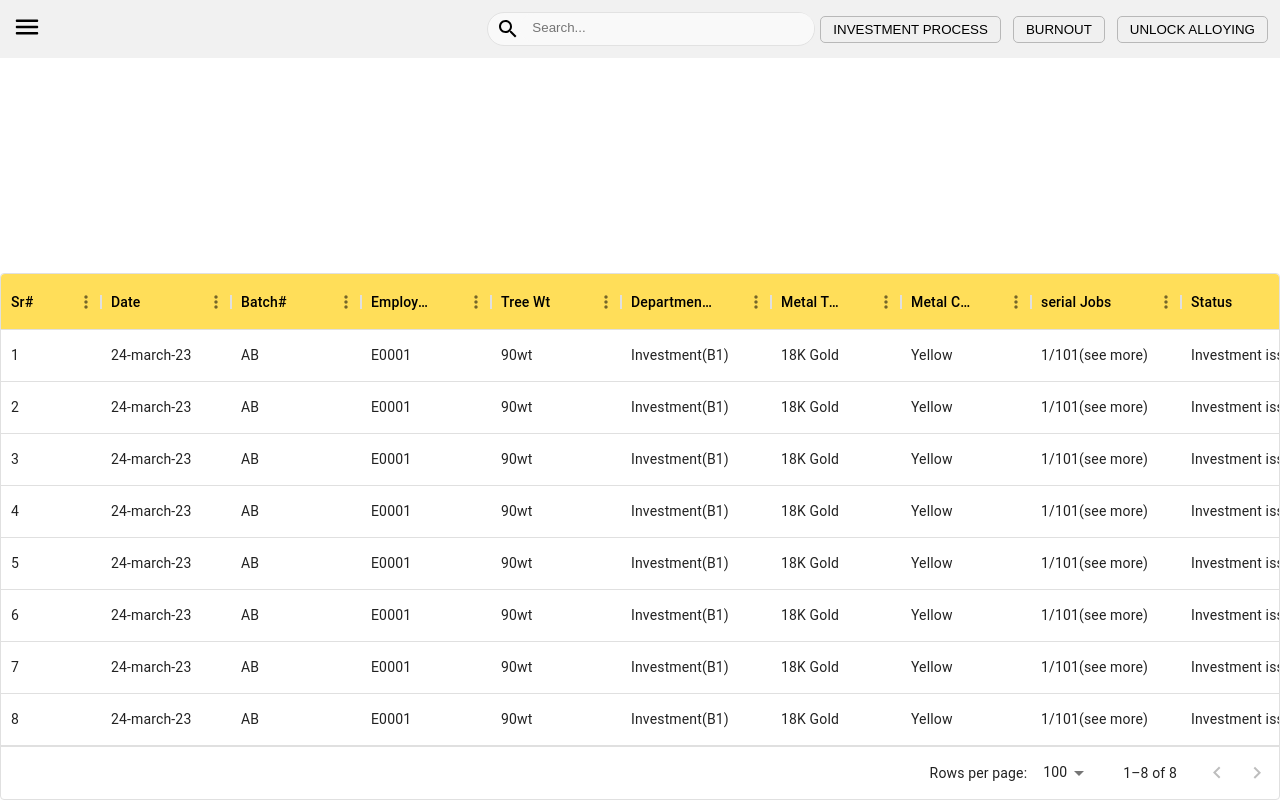
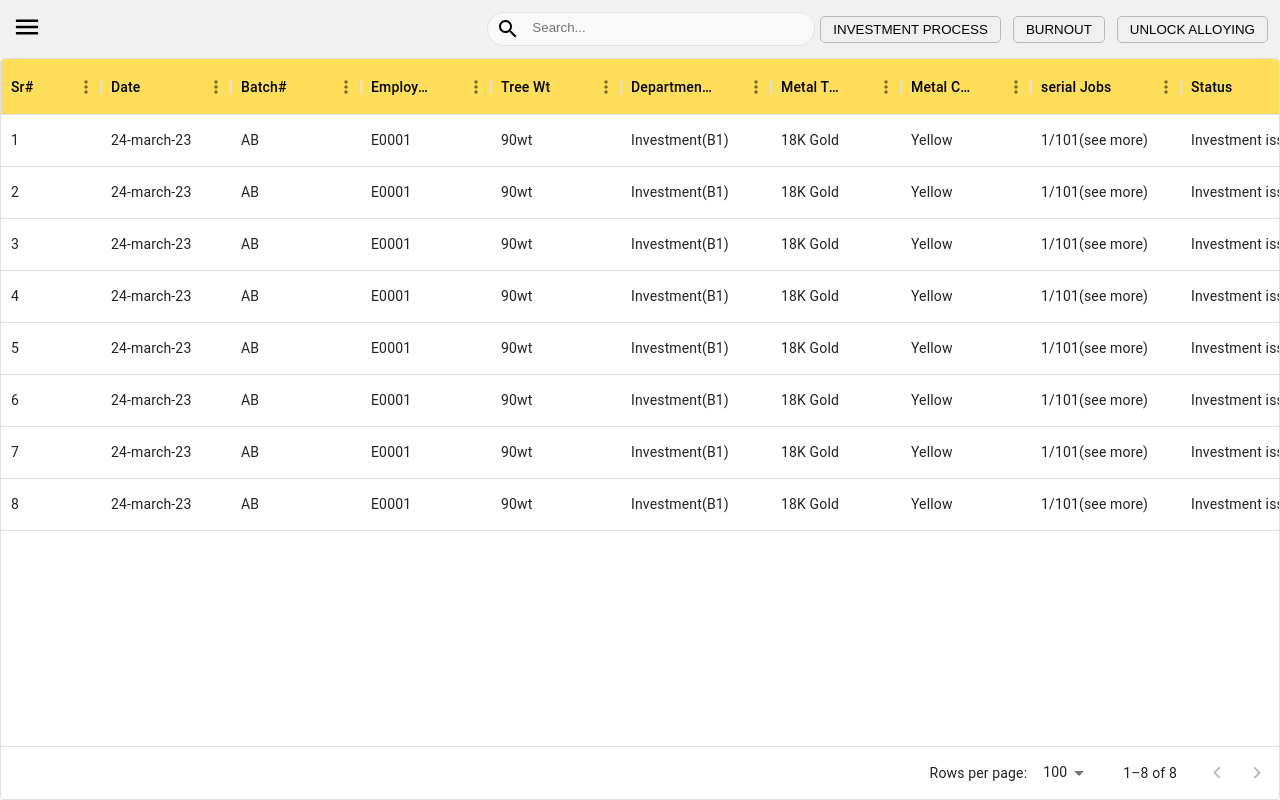
Before and after one commit to optigo-app/ProCasting, a React (Create React App) app: page /batchListingGrid in a window 1280 px wide. Built offline with nearby package versions, Linux system fonts and the light colour scheme.

Commit message:
bug solving

```diff
--- a/src/pages/Component/batchListingGrid/BatchListingGrid.css
+++ b/src/pages/Component/batchListingGrid/BatchListingGrid.css
@@ -28,7 +28,7 @@
     /* height: 100%; */
     position: absolute;
     bottom: 0;
-    /* top:58px; */
+    top:58px;
 }
 
 
```
